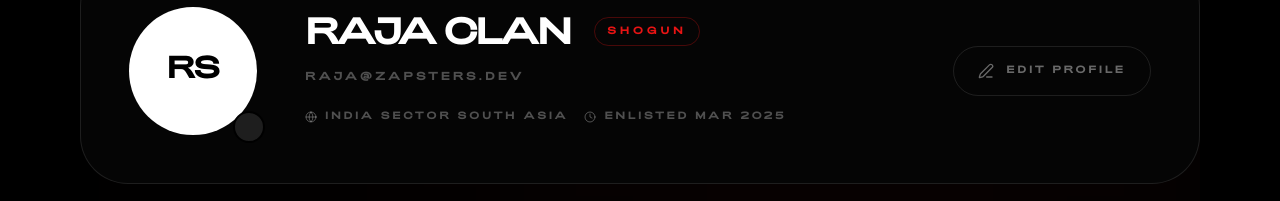
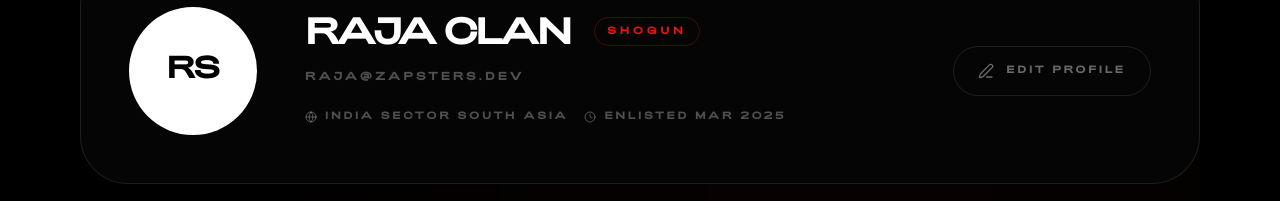
Before and after one commit to rahul1172005/infra, a Next.js app in the folder apps/web/: page /profile in a window 1280 px wide. Shown: the part 546-747 px from the top of the page. Built offline with nearby package versions, Linux system fonts and the light colour scheme.

Commit message:
fix(web): remove yellow filter from suriken and remove grey circle from profile avatar

```diff
--- a/apps/web/src/app/(app)/dashboard/page.tsx
+++ b/apps/web/src/app/(app)/dashboard/page.tsx
@@ -96,7 +96,7 @@ export default function DashboardPage() {
                         </div>
                         <div className="flex items-center gap-3 md:gap-5 relative z-10 mt-3 md:mt-0">
                             <div className="p-2 md:p-3 bg-white/5 rounded-lg md:rounded-xl shrink-0">
-                                <img src="/suriken.png" alt="icon" className="w-4 h-4 md:w-5 md:h-5 object-contain" style={{ "transform": "scale(2.2) translate(0px, 0px)", "filter": "invert(13%) sepia(94%) saturate(7403%) hue-rotate(359deg) brightness(95%) contrast(114%)" }} />
+                                <img src="/suriken.png" alt="icon" className="w-4 h-4 md:w-5 md:h-5 brightness-0 invert object-contain" style={{ transform: "scale(2.2) translate(0px, 0px)" }} />
                             </div>
                             <div className="flex-1 h-2 md:h-3 bg-white/5 relative rounded-full overflow-hidden">
                                 <div className="absolute inset-y-0 left-0 w-4/5 bg-white rounded-full" />
--- a/apps/web/src/app/(app)/profile/page.tsx
+++ b/apps/web/src/app/(app)/profile/page.tsx
@@ -135,8 +135,6 @@ export default function ProfilePage() {
                         <div className="w-24 h-24 md:w-32 md:h-32 bg-white rounded-full flex items-center justify-center font-black text-black text-3xl md:text-4xl border-4 border-white/20">
                             RS
                         </div>
-                        <div className="absolute -bottom-2 -right-2 w-8 h-8 bg-white/10 rounded-full flex items-center justify-center border-2 border-black">
-                        </div>
                     </div>
 
                     {/* Identity info */}
```
